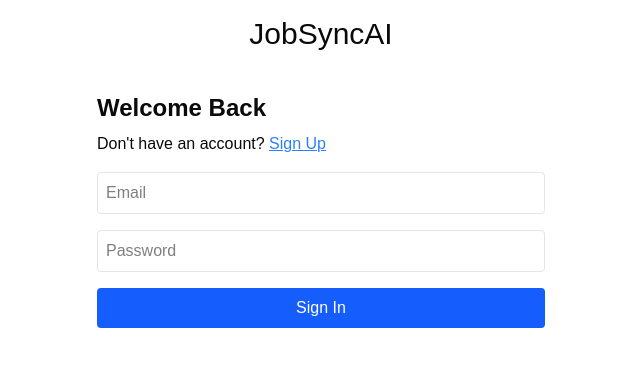
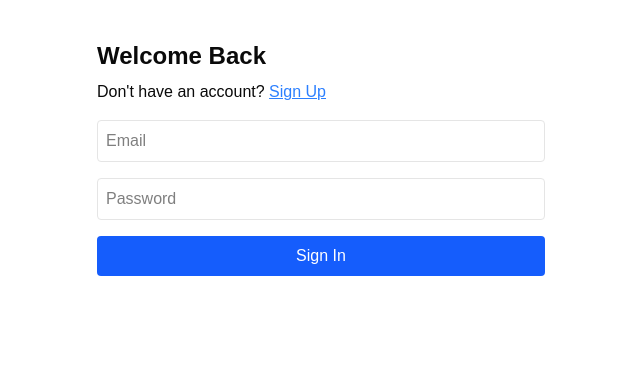
Before and after one commit to elukner/JobSyncAI, a React (Vite) app in the folder JobSyncAI/: page /login in a window 1280 px wide. Shown: the top 366 px of the page, without its empty margins (319-959 px from the left). Built offline with nearby package versions, Linux system fonts and the light colour scheme; no server answers.

Commit message:
fix: remove redundant header from main application render

```diff
--- a/JobSyncAI/src/main.tsx
+++ b/JobSyncAI/src/main.tsx
@@ -22,8 +22,7 @@ import { Toaster } from "@/components/ui/sonner"
 createRoot(document.getElementById('root')!).render(
   <StrictMode>
     <>
-      <Toaster position="top-center"/>
-      <h1 className="text-center pt-4 text-3xl">JobSyncAI</h1>
+      <Toaster position="top-center" />
       <AuthContextProvider>
         <RouterProvider router={router} />
       </AuthContextProvider>
```
